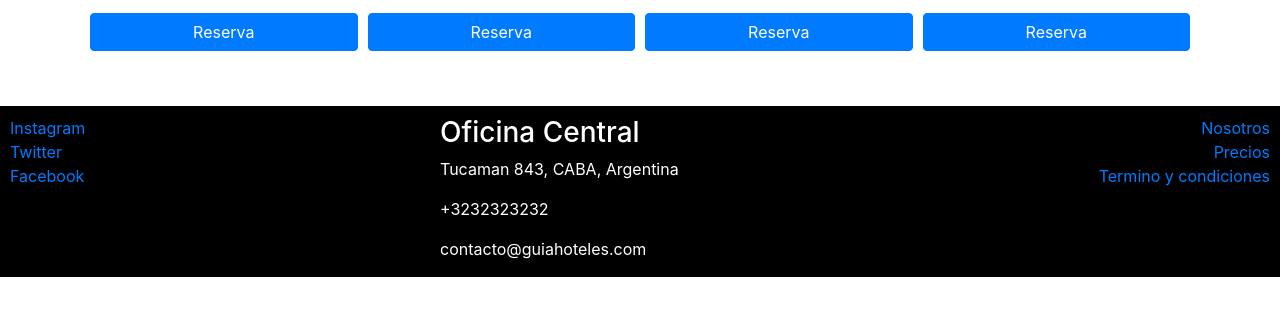
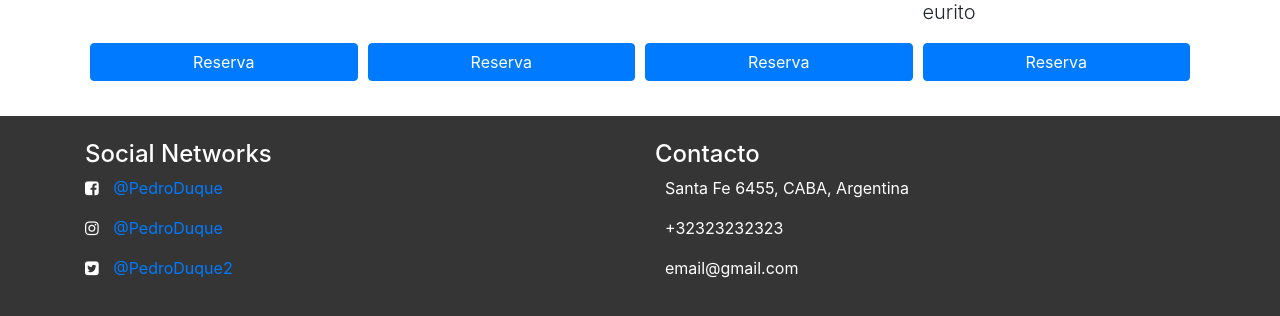
Before and after one commit to bryndg/proyecto, a website: page Documents/guiahotel/index.html in a window 1280 px wide. Shown: the part 1227-1543 px from the top of the page. Before the commit the page ends 1504 px from the top, so only its background shows below. Drawn offline with nearby package versions, Linux system fonts and the light colour scheme; a web font is replaced by a local one.

Commit message:
agregamos iconos

```diff
--- a/Documents/guiahotel/css/main.css
+++ b/Documents/guiahotel/css/main.css
@@ -1,15 +1,26 @@
 .jumbotron{
+    margin-top: 30px;
     background-color: black;
     color: white;
 }
+body {
+    display: flex;
+    min-height: 100vh;
+    flex-direction: column;
+  }
 
-footer{
-    padding: 10px 10px 0 10px;
-    background-color:black;
-    color:white;
-    margin-bottom: 0px;
-    margin-top:20px
-}
+  .main {
+    flex: 1;
+  }
+
+  .footer {
+    background-color:#353535;
+    background-position: center center;
+    background-repeat: no-repeat;
+    width: 100%;
+    min-height: 200px;
+  }
+
 
 .card-hotel{
     flex: 1 250px;
@@ -21,3 +32,7 @@
 .btn-reserva{
     width: 100%;
 }
+
+.footer-icon{
+    padding-right: 10px;
+}
--- a/Documents/guiahotel/index.html
+++ b/Documents/guiahotel/index.html
@@ -7,11 +7,46 @@
 
     <!-- Bootstrap CSS -->
     <link rel="stylesheet" href="node_modules\bootstrap\dist\css\bootstrap.min.css">
+    <link rel="stylesheet" href="node_modules\open-iconic/font/css/open-iconic-bootstrap.min.css">
     <link rel="stylesheet" href="css/main.css">
+    <link rel="stylesheet" href="https://cdnjs.cloudflare.com/ajax/libs/font-awesome/4.7.0/css/font-awesome.min.css" />
+
+    <title>Guia de hoteles</title>
 
   </head>
   <body>
+   <div class="main">
+    <nav class="navbar navbar-expand-md navbar-dark bg-dark fixed-top">
+      <a class="navbar-brand" href="index.html">Hoteles</a>
+      <button class="navbar-toggler" type="button" data-toggle="collapse" data-target="#navbarSupportedContent" aria-controls="navbarSupportedContent" aria-expanded="false" aria-label="Toggle navigation">
+        <span class="navbar-toggler-icon"></span>
+      </button>
 
+      <div class="collapse navbar-collapse" id="navbarSupportedContent">
+        <ul class="navbar-nav mr-auto">
+          <li class="nav-item active">
+            <a class="nav-link" href="index.html">Home <span class="sr-only">(current)</span></a>
+          </li>
+          <li class="nav-item">
+            <a class="nav-link" href="#">Link</a>
+          </li>
+          <li class="nav-item dropdown">
+            <a class="nav-link dropdown-toggle" href="#" id="navbarDropdown" role="button" data-toggle="dropdown" aria-haspopup="true" aria-expanded="false">
+              Dropdown
+            </a>
+            <div class="dropdown-menu" aria-labelledby="navbarDropdown">
+              <a class="dropdown-item" href="#">Action</a>
+              <a class="dropdown-item" href="#">Another action</a>
+              <div class="dropdown-divider"></div>
+              <a class="dropdown-item" href="#">Something else here</a>
+            </div>
+          </li>
+          <li class="nav-item">
+            <a class="nav-link" href="about.html">Contact me</a>
+          </li>
+        </ul>
+      </div>
+    </nav>
     <div class="jumbotron">
       <h1>Jacinto, el Rastreator de Hoteles</h1>
     </div>
@@ -121,32 +156,33 @@
 
 
 
-
+      </div>
 
       </div>
     </div>
 
-<footer>
-      <div class="row">
-        <div class="col-sm-4 d-flex flex-column">
-          <a href="https://www.instragram.com">Instagram</a>
-   <a href="https://www.twitter.com">Twitter</a>
-   <a href="https://www.facebook.com">Facebook</a>
-  </div>
-  <div class="col-sm-4">
-    <address>
-    <h3>Oficina Central</h3>
-     <p>Tucaman 843, CABA, Argentina</p>
-     <p>+3232323232</p>
-     <p>contacto@guiahoteles.com</p>
-    </address>
-   </div>
-   <div class="col-sm-4 d-flex flex-column align-items-end">
-    <a href="https://www.instragram.com">Nosotros</a>
-    <a href="https://www.twitter.com">Precios</a>
-    <a href="https://www.facebook.com">Termino y condiciones</a>
-   </div>
-  </div>
+    <footer class="footer">
+      <div class="container text-white">
+        <br>
+        <div class="row">
+          <div class="col-12 col-md-4 col-lg-6">
+            <h4>Social Networks</h4>
+            <p><i class="fa  fa-facebook-square footer-icon"></i> <a href="#">@PedroDuque</a></p>
+            <p><i class="fa  fa-instagram footer-icon"></i> <a href="#">@PedroDuque</a></p>
+            <p><i class="fa  fa-twitter-square footer-icon"></i> <a href="#">@PedroDuque2</a></p>
+
+          </div>
+          <div class="col-12 col-md-4 col-lg-4">
+            <h4 id="contacto">Contacto</h4>
+            <p><span class="oi oi-home footer-icon"></span>  Santa Fe 6455, CABA, Argentina</p>
+            <p><span class="oi oi-phone footer-icon"></span>  +32323232323</p>
+            <p><span class="oi oi-inbox footer-icon"></span>  email@gmail.com</p>
+
+          </div>
+          <div class="col-12 col-md-4 col-lg-2">
+          </div>
+        </div>
+      </div>
 </footer>
 
     <!-- Optional JavaScript -->
--- a/Documents/guiahotel/package.json
+++ b/Documents/guiahotel/package.json
@@ -22,7 +22,9 @@
   },
   "dependencies": {
     "bootstrap": "^4.5.2",
+    "font-awesome": "^4.7.0",
     "jquery": "^3.5.1",
+    "open-iconic": "^1.1.1",
     "popper": "^1.0.1",
     "popper.js": "^1.16.1"
   }
```
Also changed, not shown: Documents/guiahotel/about.html (added, +88 -0 lines), 1 other file.
